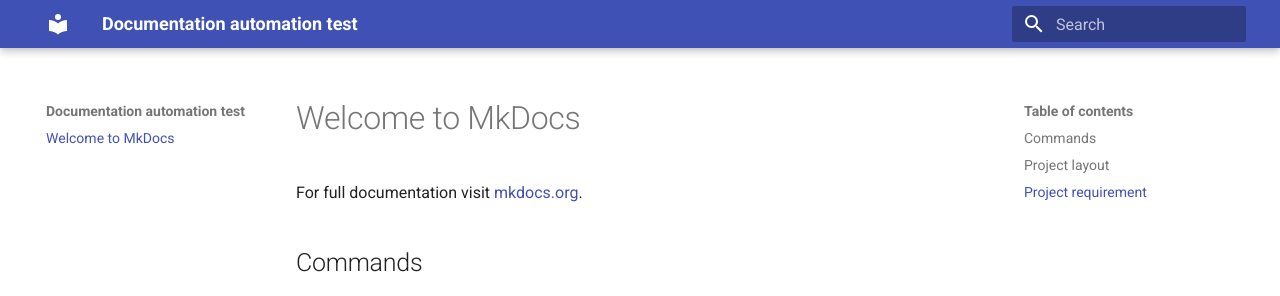
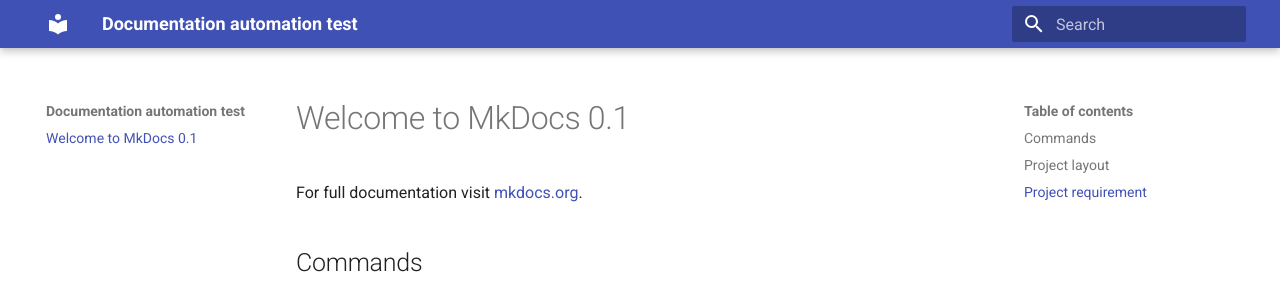
Before and after one commit to mattdibi/docs_automation, an MkDocs documentation site: the page built from docs/index.md, in a window 1280 px wide. Shown: the top 296 px of the page. Built offline with MkDocs 1.6.1 and Material for MkDocs 9.7.7, drawn with Linux system fonts in a browser that asks for light colours; the version menu is left out.

Commit message:
docs: add version in title

```diff
--- a/docs/index.md
+++ b/docs/index.md
@@ -1,4 +1,4 @@
-# Welcome to MkDocs
+# Welcome to MkDocs 0.1
 
 For full documentation visit [mkdocs.org](https://www.mkdocs.org).
 
```
